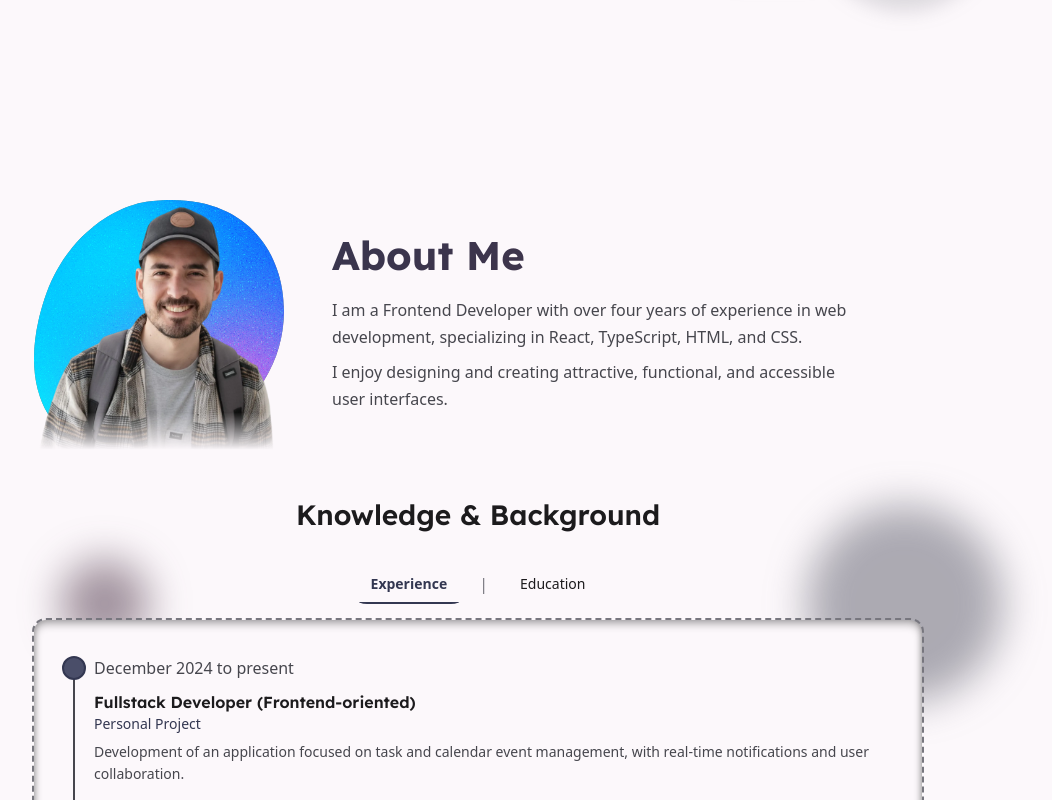
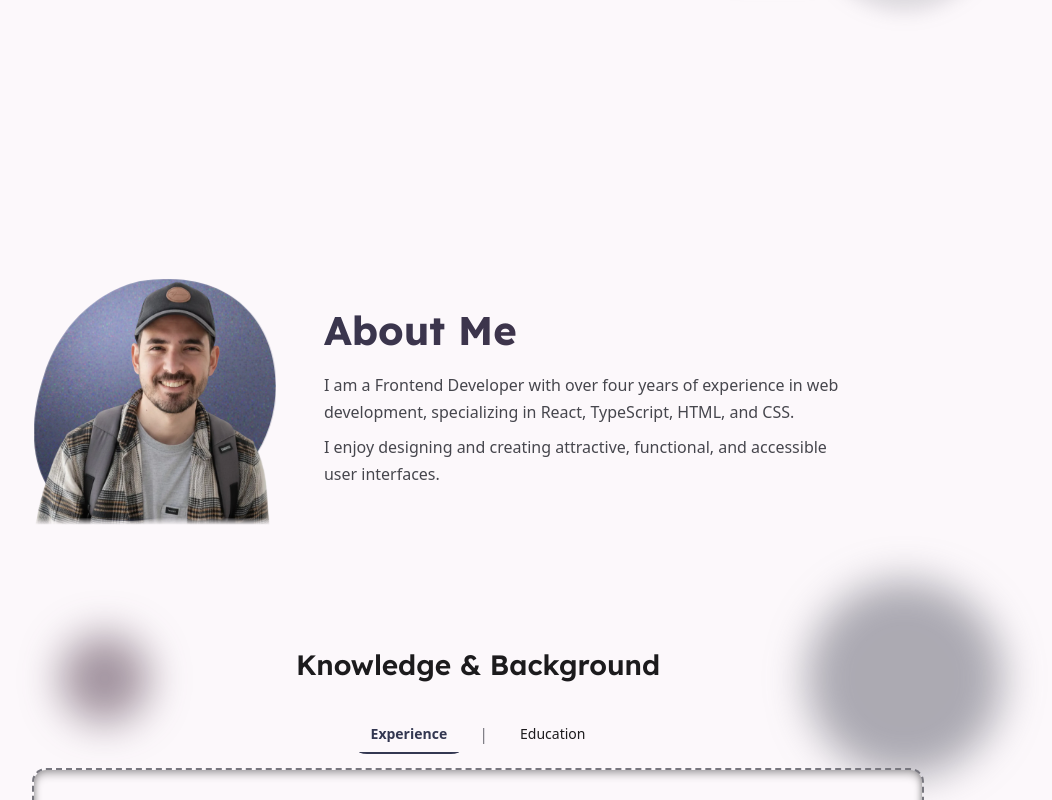
Before and after one commit to agusmoya/frontend-porfolio, a React (Vite) app: page / in a window 1280 px wide. Shown: the part 696-1496 px from the top of the page, without its empty margins (162-1214 px from the left). Built offline with nearby package versions, Linux system fonts and the light colour scheme; a web font is replaced by a local one.

Commit message:
feat: Add SvgShapeAbout component and integrate it into the About page

```diff
--- /dev/null
+++ b/src/components/svg/SvgShape.tsx
@@ -0,0 +1,119 @@
+export const SvgShapeAbout = () => {
+  return (
+    <svg
+      xmlns="http://www.w3.org/2000/svg"
+      fill="none"
+      viewBox="0 0 200 200"
+      width="100%"
+      height="100%"
+      style={{
+        position: 'absolute',
+        inset: 0,
+        top: 0,
+      }}
+    >
+      <g clip-path="url(#cs_clip_1_misc-9)">
+        <mask
+          id="cs_mask_1_misc-9"
+          style={{ maskType: 'alpha' }}
+          width="200"
+          height="200"
+          x="0"
+          y="0"
+          maskUnits="userSpaceOnUse"
+        >
+          <path
+            fill="#fff"
+            d="M8.475 78.884C27.008 22.9 70.833 4.108 89.905 1.464c110.239-15.283 132.313 92.87 90.046 148.772-36.448 48.204-100.638 57.186-139.16 44.676C6.86 183.894-11.983 140.686 8.475 78.884z"
+          ></path>
+        </mask>
+        <g mask="url(#cs_mask_1_misc-9)">
+          <path fill="#fff" d="M200 0H0v200h200V0z"></path>
+          <path fill="url(#paint0_linear_748_4999)" d="M200 0H0v200h200V0z"></path>
+          <g filter="url(#filter0_f_748_4999)">
+            <ellipse
+              cx="143.777"
+              cy="167.536"
+              fill="#4A4E69"
+              rx="91.994"
+              ry="58.126"
+              transform="rotate(-33.875 143.777 167.536)"
+            ></ellipse>
+            <ellipse
+              cx="68.482"
+              cy="38.587"
+              fill="#bcc2ecff"
+              rx="69.531"
+              ry="47.75"
+              transform="rotate(-26.262 68.482 38.587)"
+            ></ellipse>
+          </g>
+        </g>
+      </g>
+      <defs>
+        <filter
+          id="filter0_f_748_4999"
+          width="384.137"
+          height="412.095"
+          x="-77.372"
+          y="-94.144"
+          color-interpolation-filters="sRGB"
+          filterUnits="userSpaceOnUse"
+        >
+          <feFlood flood-opacity="0" result="BackgroundImageFix"></feFlood>
+          <feBlend in="SourceGraphic" in2="BackgroundImageFix" result="shape"></feBlend>
+          <feGaussianBlur
+            result="effect1_foregroundBlur_748_4999"
+            stdDeviation="40"
+          ></feGaussianBlur>
+        </filter>
+        <linearGradient
+          id="paint0_linear_748_4999"
+          x1="158.5"
+          x2="29"
+          y1="12.5"
+          y2="200"
+          gradientUnits="userSpaceOnUse"
+        >
+          <stop stop-color="#686d89ff"></stop>
+          <stop offset="1" stop-color="#393e59ff"></stop>
+        </linearGradient>
+        <clipPath id="cs_clip_1_misc-9">
+          <path fill="#fff" d="M0 0H200V200H0z"></path>
+        </clipPath>
+      </defs>
+      <g style={{ mixBlendMode: 'overlay' }} mask="url(#cs_mask_1_misc-9)">
+        <path
+          fill="gray"
+          stroke="transparent"
+          d="M200 0H0v200h200V0z"
+          filter="url(#cs_noise_1_misc-9)"
+        ></path>
+      </g>
+      <defs>
+        <filter
+          id="cs_noise_1_misc-9"
+          width="100%"
+          height="100%"
+          x="0%"
+          y="0%"
+          filterUnits="objectBoundingBox"
+        >
+          <feTurbulence
+            baseFrequency="0.6"
+            numOctaves="5"
+            result="out1"
+            seed="4"
+          ></feTurbulence>
+          <feComposite
+            in="out1"
+            in2="SourceGraphic"
+            operator="in"
+            result="out2"
+          ></feComposite>
+          <feBlend in="SourceGraphic" in2="out2" mode="overlay" result="out3"></feBlend>
+        </filter>
+      </defs>
+    </svg>
+  )
+}
--- a/src/pages/about/About.module.css
+++ b/src/pages/about/About.module.css
@@ -23,14 +23,18 @@
 }
 
 .avatarContainer {
-  background-image: url('../../assets/shape.svg');
-  background-size: contain;
-  background-position: center;
-  background-repeat: no-repeat;
-  mask-image: linear-gradient(to bottom, black 0%, black 85%, transparent 100%);
+  position: relative;
+  width: min(25rem, 65vw);
+  height: min(25rem, 65vw);
   display: flex;
   align-items: center;
   justify-content: center;
+  overflow: hidden;
+
+  & > div {
+    mask-image: linear-gradient(to bottom, black 0%, black 97%, transparent 100%);
+    -webkit-mask-image: linear-gradient(to bottom, black 0%, black 97%, transparent 100%);
+  }
 }
 
 .presentation {
--- a/src/pages/about/About.tsx
+++ b/src/pages/about/About.tsx
@@ -5,6 +5,7 @@ import { Avatar } from '../../components/avatar/Avatar'
 import { KnowledgeToggle } from '../../components/knowledgeToggle/KnowledgeToggle'
 import { Skills } from '../../components/skills/Skills'
 import { FloatingShapes } from '../../components/background-effects/FloatingShapes'
+import { SvgShapeAbout } from '../../components/svg/SvgShape'
 
 import styles from './About.module.css'
 
@@ -16,6 +17,7 @@ export const About = () => {
       <div className={`container ${styles.aboutContainer}`}>
         <div className={styles.profile}>
           <div className={styles.avatarContainer}>
+            <SvgShapeAbout />
             <Avatar src={avatarImage} alt="Agustín Moya" size="large" />
           </div>
           <div className={styles.description}>
```
